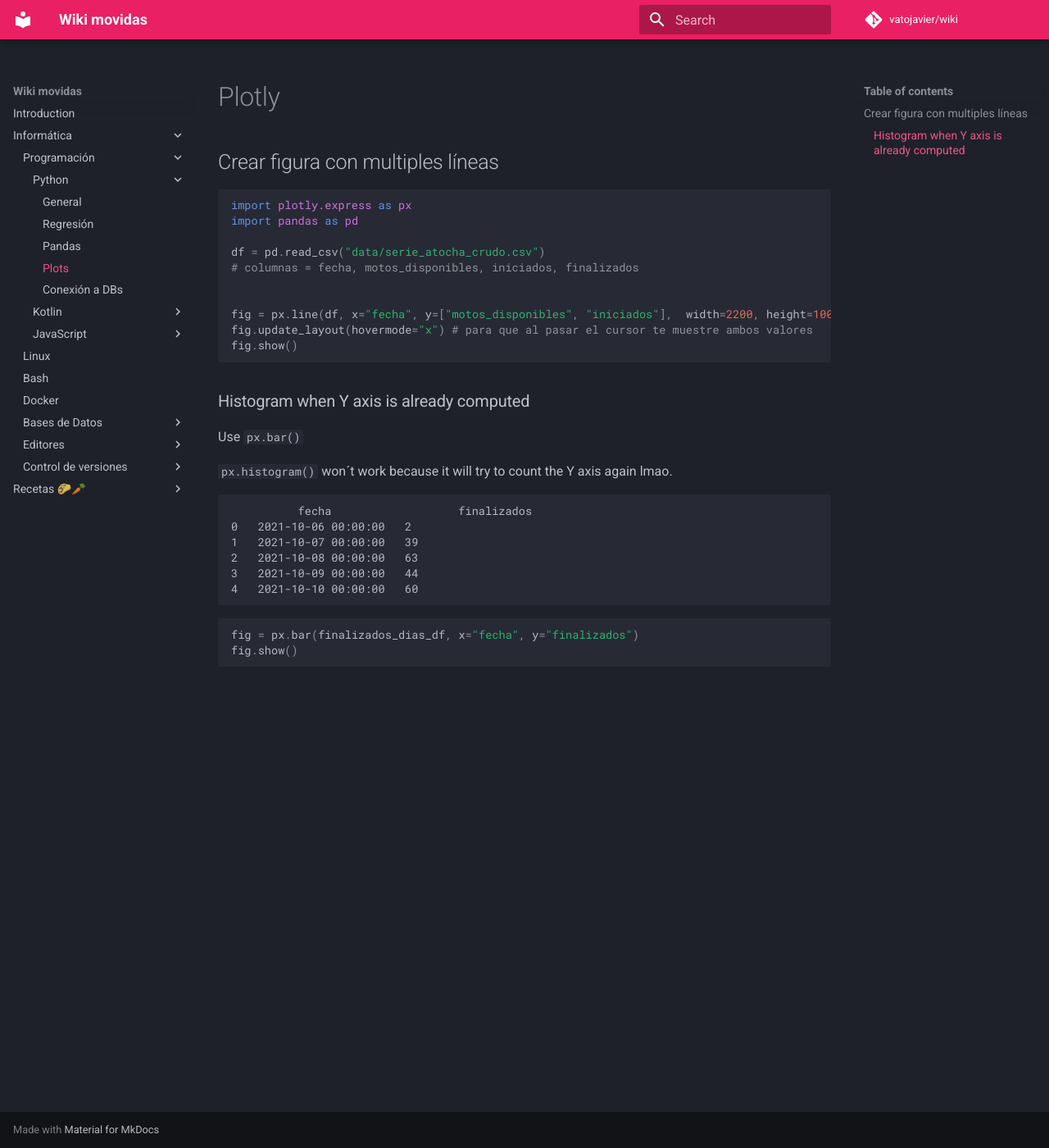
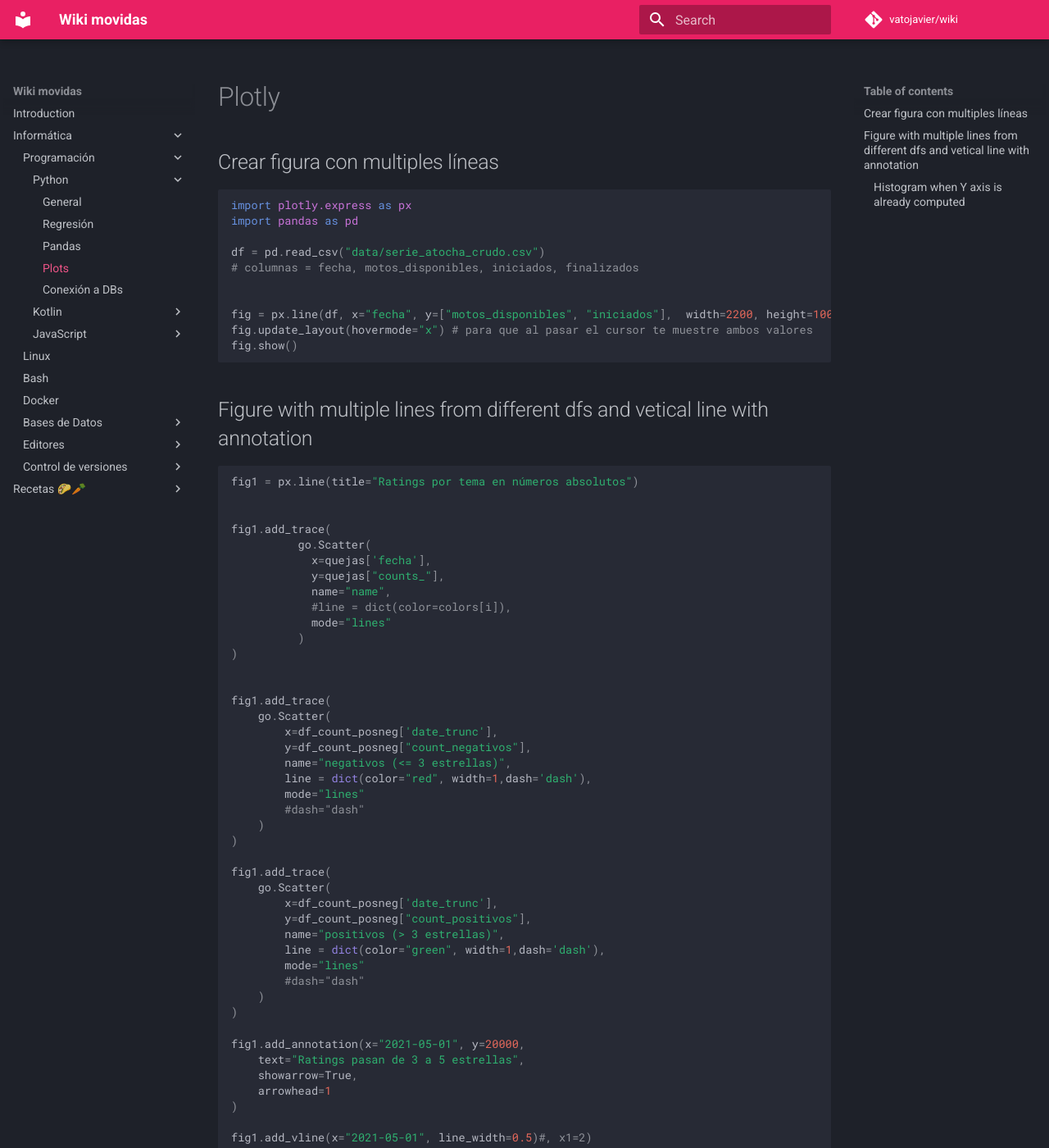
Before and after one commit to vatojavier/wiki, an MkDocs documentation site: the page built from docs/informatica/python/plots.md, in a window 1280 px wide and 1400 px high. Shown: the whole window at 82% size. Built offline with MkDocs 1.6.1 and Material for MkDocs 9.7.7, drawn with Linux system fonts in a browser that asks for light colours; comment, search, counter and statistics services are not loaded.

Commit message:
Update plots.md

````diff
--- a/docs/informatica/python/plots.md
+++ b/docs/informatica/python/plots.md
@@ -15,6 +15,57 @@
 fig.show()
 
 ```
+
+## Figure with multiple lines from different dfs and vetical line with annotation
+
+```python
+fig1 = px.line(title="Ratings por tema en números absolutos")
+
+
+fig1.add_trace(
+          go.Scatter(
+            x=quejas['fecha'],
+            y=quejas["counts_"],
+            name="name",
+            #line = dict(color=colors[i]),
+            mode="lines"
+          )
+)
+
+
+fig1.add_trace(
+    go.Scatter(
+        x=df_count_posneg['date_trunc'],
+        y=df_count_posneg["count_negativos"],
+        name="negativos (<= 3 estrellas)",
+        line = dict(color="red", width=1,dash='dash'),
+        mode="lines"
+        #dash="dash"
+    )
+)
+
+fig1.add_trace(
+    go.Scatter(
+        x=df_count_posneg['date_trunc'],
+        y=df_count_posneg["count_positivos"],
+        name="positivos (> 3 estrellas)",
+        line = dict(color="green", width=1,dash='dash'),
+        mode="lines"
+        #dash="dash"
+    )
+)
+
+fig1.add_annotation(x="2021-05-01", y=20000,
+    text="Ratings pasan de 3 a 5 estrellas",
+    showarrow=True,
+    arrowhead=1
+)
+
+fig1.add_vline(x="2021-05-01", line_width=0.5)#, x1=2)
+
+fig1.show()
+```
+
 
 ### Histogram when Y axis is already computed
 Use ```px.bar()```
````
